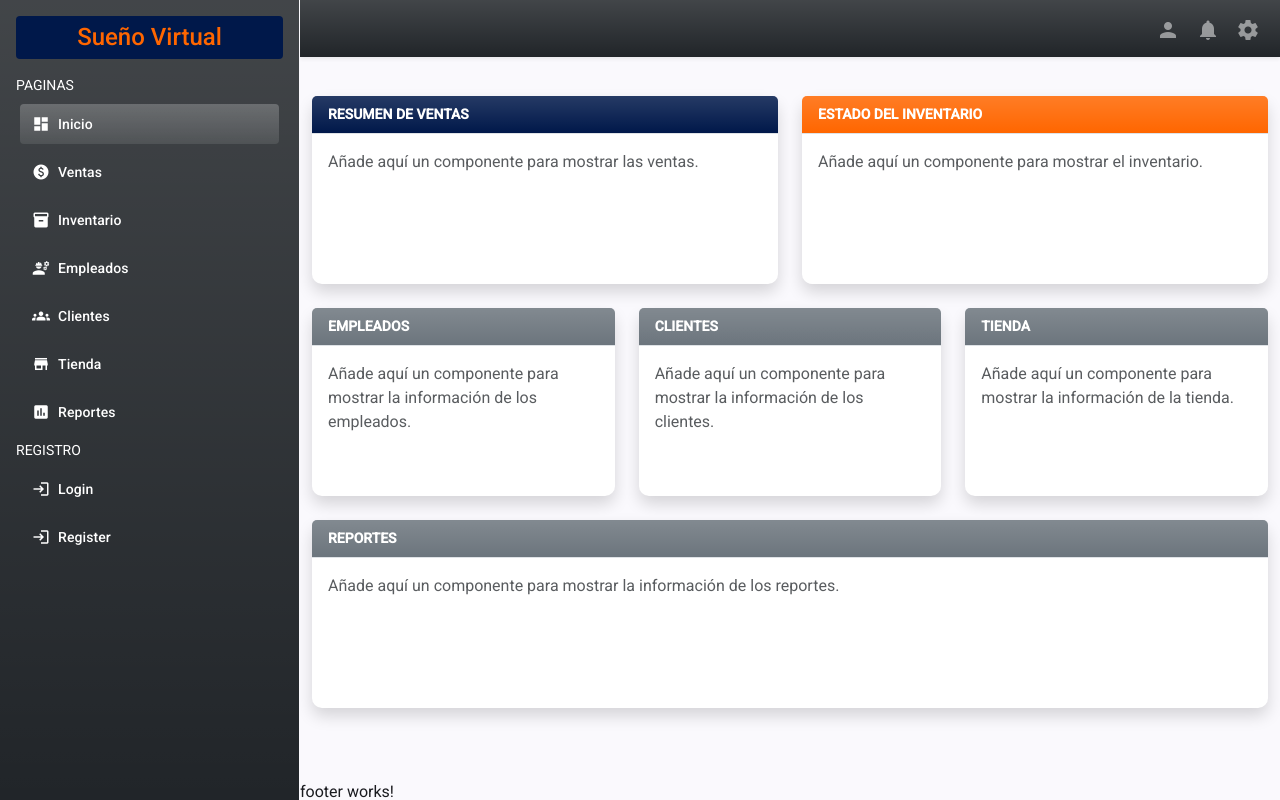
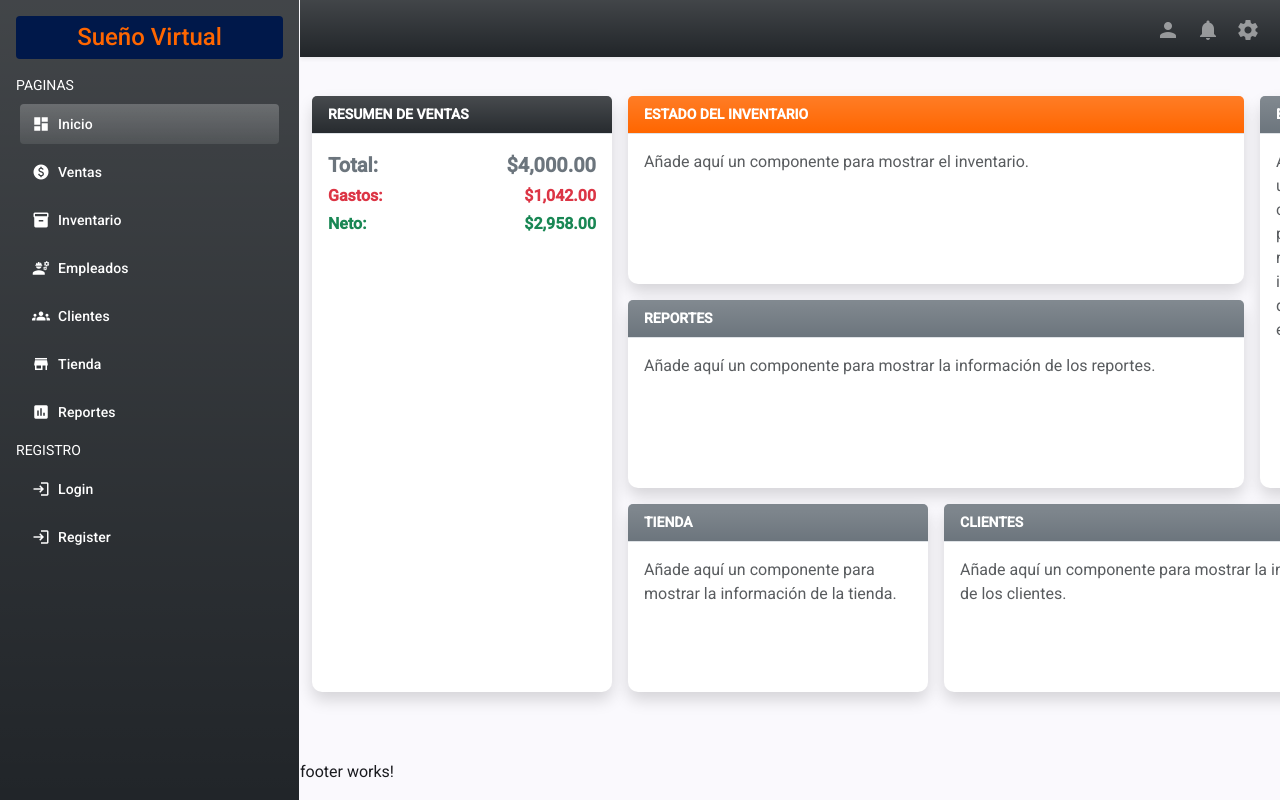
Before and after one commit to TinoMaster/virtual-dream, an Angular app: page /home in a window 1280 px wide. Built offline with nearby package versions, Linux system fonts and the light colour scheme.

Commit message:
created grid init page

```diff
--- /dev/null
+++ b/src/app/pages/home/cards/inventory-resume/inventory-resume.component.html
@@ -0,0 +1 @@
+<p>inventory-resume works!</p>
--- /dev/null
+++ b/src/app/pages/home/cards/sales-resume/sales-resume.component.html
@@ -0,0 +1,19 @@
+<section class="">
+  <!-- Resumen -->
+  <div class="d-flex flex-column gap-1">
+    <div class="d-flex justify-content-between text-secondary">
+      <span class="fw-bold fs-5">{{ "total:" | titlecase }}</span>
+      <span class="fw-bold fs-5">{{ "4000" | currency : "USD" }}</span>
+    </div>
+
+    <div class="d-flex justify-content-between">
+      <span class="fw-bold text-danger">{{ "gastos:" | titlecase }}</span>
+      <span class="fw-bold text-danger">{{ "1042" | currency : "USD" }}</span>
+    </div>
+
+    <div class="d-flex justify-content-between text-success">
+      <span class="fw-bold">{{ "neto:" | titlecase }}</span>
+      <span class="fw-bold">{{ "2958" | currency : "USD" }}</span>
+    </div>
+  </div>
+</section>
--- a/src/app/pages/home/home.component.css
+++ b/src/app/pages/home/home.component.css
@@ -0,0 +1,35 @@
+.card-box {
+  display: grid;
+  grid-template-columns: repeat(auto-fit, minmax(300px, 1fr));
+  gap: 1rem;
+}
+
+.card-box .card-sales {
+  grid-column: 1 / 1;
+  grid-row: 1 / 6;
+}
+
+.card-box .card-inventory {
+  grid-column: 2 /4;
+  grid-row: 1 / 1;
+}
+
+.card-box .card-employees {
+  grid-column: 4 / 5;
+  grid-row: 1 / 3;
+}
+
+.card-box .card-reports {
+  grid-column: 2 /4;
+  grid-row: 2 / 3;
+}
+
+.card-box .card-clients {
+  grid-column: 3 / 5;
+  grid-row: 3 / 6;
+}
+
+.card-box .card-store {
+  grid-column: 2 / 2;
+  grid-row: 3 / 6;
+}
--- a/src/app/pages/home/home.component.html
+++ b/src/app/pages/home/home.component.html
@@ -1,17 +1,17 @@
-<div class="row">
+<section class="card-box">
   <!-- Ventas -->
   <app-card
-    class="col-12 col-lg-6 mb-4"
+    class="card-sales"
     title="Resumen de Ventas"
-    background="#00184A"
+    background="#272B2F"
     colorText="#fff"
   >
-    <p class="text-muted">Añade aquí un componente para mostrar las ventas.</p>
+    <app-sales-resume class="w-100 h-100" />
   </app-card>
 
   <!-- Inventario -->
   <app-card
-    class="col-12 col-lg-6 mb-4"
+    class="card-inventory"
     title="Estado del Inventario"
     background="#FF6600"
     colorText="#fff"
@@ -23,7 +23,7 @@
 
   <!-- Empleados -->
   <app-card
-    class="col-12 col-lg-4 mb-4"
+    class="card-employees"
     title="Empleados"
     background="#6C757D"
     colorText="#fff"
@@ -35,7 +35,7 @@
 
   <!-- Clientes -->
   <app-card
-    class="col-12 col-lg-4 mb-4"
+    class="card-clients"
     title="Clientes"
     background="#6C757D"
     colorText="#fff"
@@ -47,7 +47,7 @@
 
   <!-- Tienda -->
   <app-card
-    class="col-12 col-lg-4 mb-4"
+    class="card-store"
     title="Tienda"
     background="#6C757D"
     colorText="#fff"
@@ -59,7 +59,7 @@
 
   <!-- Reportes -->
   <app-card
-    class="col-12 col-lg-12 mb-4"
+    class="card-reports"
     title="Reportes"
     background="#6C757D"
     colorText="#fff"
@@ -68,4 +68,4 @@
       Añade aquí un componente para mostrar la información de los reportes.
     </p>
   </app-card>
-</div>
+</section>
--- a/src/app/pages/home/home.component.ts
+++ b/src/app/pages/home/home.component.ts
@@ -1,9 +1,10 @@
 import { Component } from '@angular/core';
 import { CardComponent } from "../../shared/components/card/card.component";
+import { SalesResumeComponent } from "./cards/sales-resume/sales-resume.component";
 
 @Component({
   selector: 'app-home',
-  imports: [CardComponent],
+  imports: [CardComponent, SalesResumeComponent],
   templateUrl: './home.component.html',
   styleUrl: './home.component.css'
 })
--- a/src/app/shared/components/card/card.component.css
+++ b/src/app/shared/components/card/card.component.css
@@ -1,6 +1,8 @@
 .card {
   border: none;
   border-radius: 10px;
+  width: 100%;
+  height: 100%;
 }
 
 .card-header {
@@ -13,6 +15,7 @@
 }
 
 .card-body {
+  position: relative;
   min-height: 150px;
   display: flex;
 }
```
Also changed, not shown: src/app/pages/home/cards/inventory-resume/inventory-resume.component.ts (added, +11 -0 lines), src/app/pages/home/cards/sales-resume/sales-resume.component.ts (added, +10 -0 lines), src/app/pages/home/cards/inventory-resume/inventory-resume.component.css (added), src/app/pages/home/cards/sales-resume/sales-resume.component.css (added).
